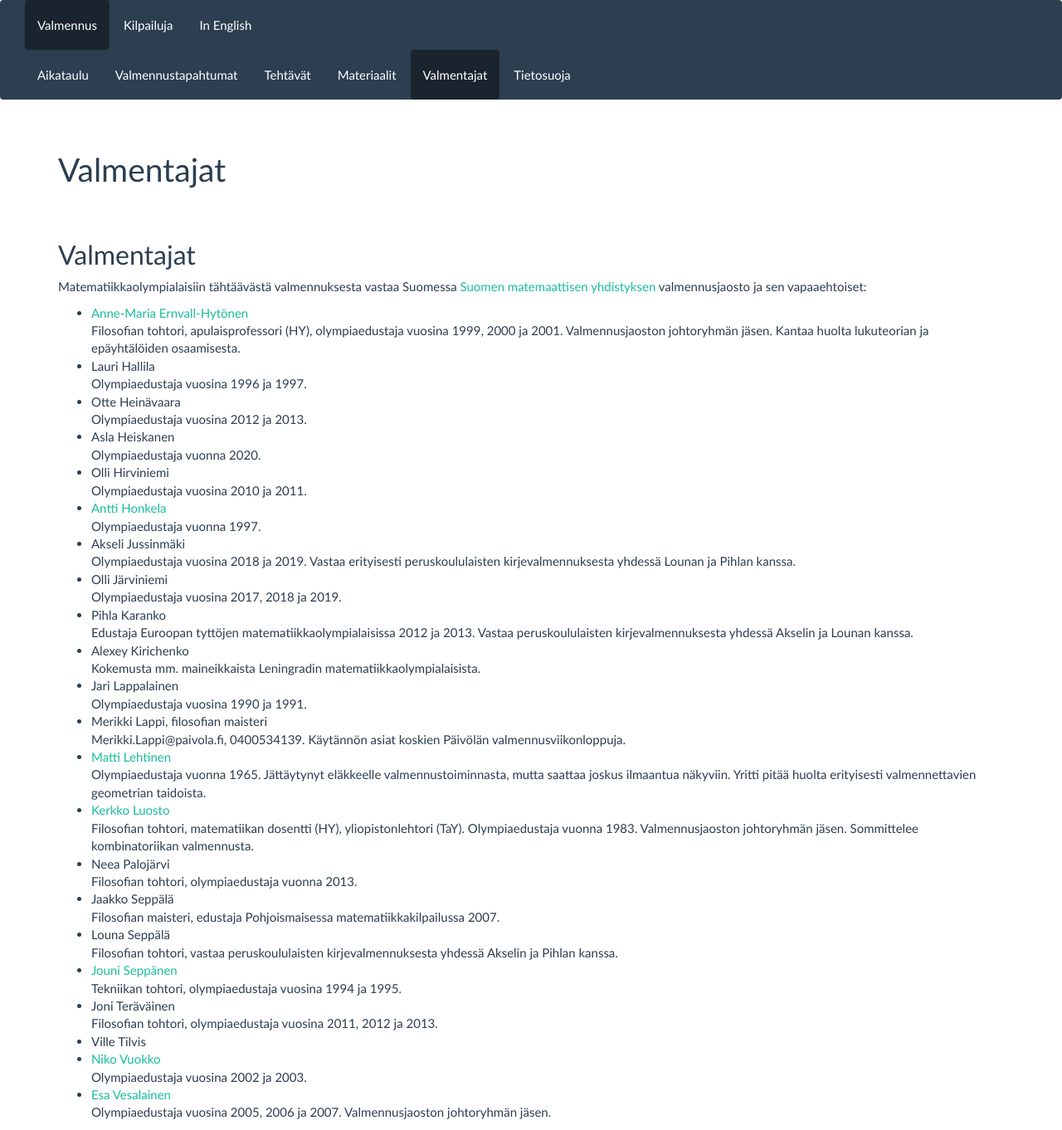
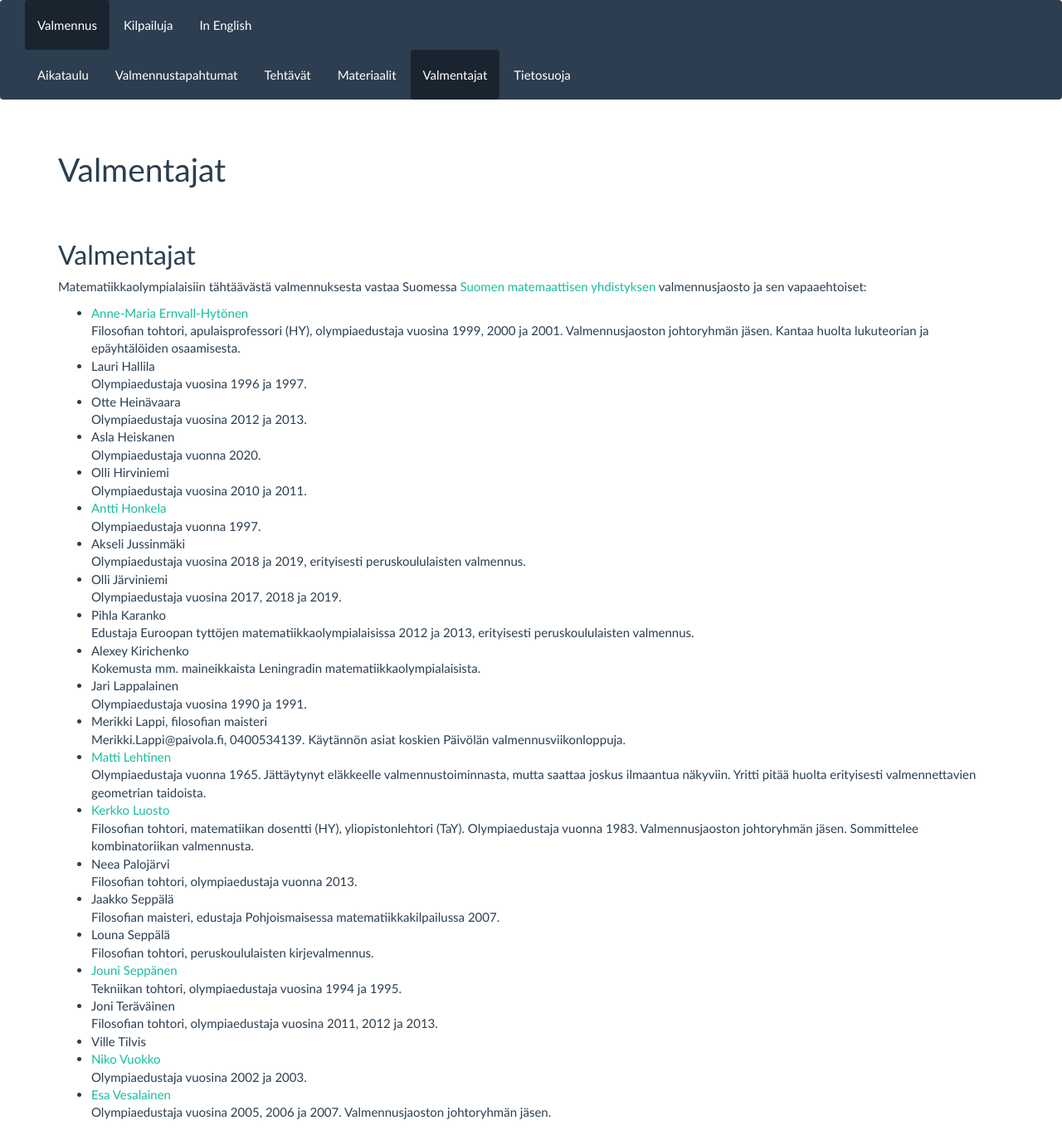
Before and after one commit to matematiikkakilpailut/matematiikkakilpailut.github.io, a Jekyll site: the page built from valmentajat/index.md, in a window 1280 px wide. Shown: the whole page at 83% size. Built offline with Jekyll 4.4.1, drawn with Linux system fonts in a browser that asks for light colours.

Commit message:
Update index.md
Peruskoululaisten valmennus

```diff
--- a/valmentajat/index.md
+++ b/valmentajat/index.md
@@ -16,9 +16,9 @@ Matematiikkaolympialaisiin tähtäävästä valmennuksesta vastaa Suomessa
 *  Asla Heiskanen<br/> Olympiaedustaja vuonna 2020.
 *  Olli Hirviniemi<br/>Olympiaedustaja vuosina 2010 ja 2011.
 *  [Antti Honkela][ahonkela]<br/> Olympiaedustaja vuonna 1997.
-*  Akseli Jussinmäki<br/> Olympiaedustaja vuosina 2018 ja 2019. Vastaa erityisesti peruskoululaisten kirjevalmennuksesta yhdessä Lounan ja Pihlan kanssa.
+*  Akseli Jussinmäki<br/> Olympiaedustaja vuosina 2018 ja 2019, erityisesti peruskoululaisten valmennus.
 *  Olli Järviniemi<br/> Olympiaedustaja vuosina 2017, 2018 ja 2019.
-*  Pihla Karanko <br/> Edustaja Euroopan tyttöjen matematiikkaolympialaisissa 2012 ja 2013. Vastaa peruskoululaisten kirjevalmennuksesta yhdessä Akselin ja Lounan kanssa.
+*  Pihla Karanko <br/> Edustaja Euroopan tyttöjen matematiikkaolympialaisissa 2012 ja 2013, erityisesti peruskoululaisten valmennus.
 *  Alexey Kirichenko<br/>
    Kokemusta mm. maineikkaista Leningradin matematiikkaolympialaisista.
 *  Jari Lappalainen<br/> Olympiaedustaja vuosina 1990 ja 1991.
@@ -36,7 +36,7 @@ Matematiikkaolympialaisiin tähtäävästä valmennuksesta vastaa Suomessa
 *  Jaakko Seppälä<br/>
    Filosofian maisteri, edustaja Pohjoismaisessa matematiikkakilpailussa 2007.
 *  Louna Seppälä<br/>
-   Filosofian tohtori, vastaa peruskoululaisten kirjevalmennuksesta yhdessä Akselin ja Pihlan kanssa.
+   Filosofian tohtori, peruskoululaisten kirjevalmennus.
 *  [Jouni Seppänen][jks]<br/> Tekniikan tohtori, olympiaedustaja vuosina 1994 ja 1995.
 *  Joni Teräväinen<br/> Filosofian tohtori, olympiaedustaja vuosina 2011, 2012 ja 2013.
 *  Ville Tilvis
```
